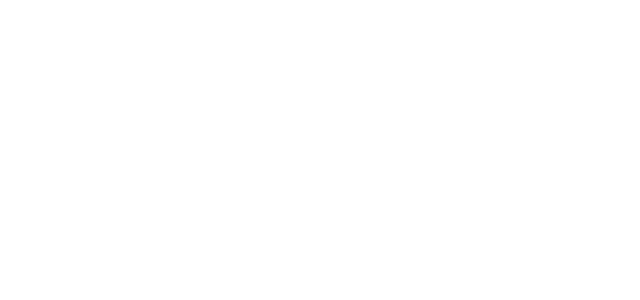
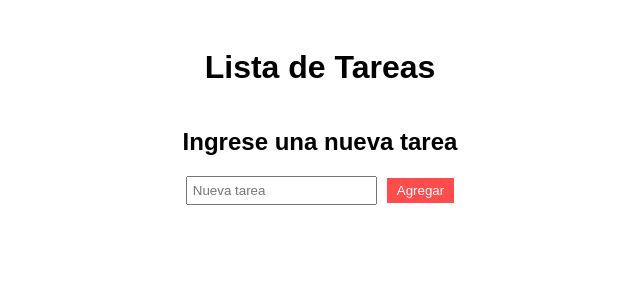
Before and after one commit to rossifrancisco/PracticasLaboratorio3, a React (Vite) app: page / in a window 1280 px wide. Shown: the top 300 px of the page, without its empty margins (320-960 px from the left). Built offline with nearby package versions, Linux system fonts and the light colour scheme.

Commit message:
Practica 4 Terminada

```diff
--- a/index.html
+++ b/index.html
@@ -3,7 +3,7 @@
   <head>
     <meta charset="UTF-8" />
     <meta name="viewport" content="width=device-width, initial-scale=1.0" />
-    <title>Rama Main Vacia</title>
+    <title>Practica4</title>
   </head>
   <body>
     <div id="root"></div>
--- a/src/App.jsx
+++ b/src/App.jsx
@@ -1,11 +1,35 @@
 import './App.css'
+import { useState } from 'react';
+import TaskList from './components/taskList/TaskList';
+import TaskInput from './components/taskInput/TaskInput';
 
 function App() {
+  const [tasks, setTasks] = useState([]);
+  const [taskId, setTaskId] = useState(0)
+
+  const addTask = (task) => {
+    const newTask = { id: taskId, text: task, completed: false };
+    setTasks([...tasks, newTask]);
+    setTaskId(taskId + 1);
+  };
+
+  const toggleComplete = (id) => {
+    setTasks(tasks.map(task =>
+      task.id === id ? { ...task, completed: !task.completed } : task
+    ));
+  };
+
+  const deleteTask = (id) => {
+    setTasks(tasks.filter(task => task.id !== id));
+  };
+
   return (
-    <div>
-
+    <div className="app">
+      <h1>Lista de Tareas</h1>
+      <TaskInput addTask={addTask} />
+      <TaskList tasks={tasks} toggleComplete={toggleComplete} deleteTask={deleteTask} />
     </div>
-  )
+  );
 }
 
-export default App
+export default App;
--- /dev/null
+++ b/src/components/taskInput/TaskInput.jsx
@@ -0,0 +1,29 @@
+import { useState } from 'react';
+
+function TaskInput({ addTask }) {
+    const [input, setInput] = useState("");
+
+    const handleSubmit = () => {
+        if (input.trim()) {
+            addTask(input);
+        }
+        setInput("");
+    };
+
+    return (
+        <div>
+            <label>
+                <h2>Ingrese una nueva tarea</h2>
+                <input
+                    type="text"
+                    value={input}
+                    placeholder="Nueva tarea"
+                    onChange={(event) => setInput(event.target.value)}
+                />
+            </label>
+            <button onClick={handleSubmit}>Agregar</button>
+        </div>
+    );
+}
+
+export default TaskInput;
--- /dev/null
+++ b/src/components/taskList/TaskList.jsx
@@ -0,0 +1,27 @@
+import React from 'react';
+
+function TaskList({ tasks, toggleComplete, deleteTask }) {
+    return (
+        <ul className="task-list">
+            {tasks.length > 0 && (
+                <li>(Click sobre la tarea para Marcar o Desmarcar)</li>
+            )}
+            {tasks.map(task => (
+                <li key={task.id} className="task-item">
+                    <p
+                        style={{
+                            textDecoration: task.completed ? 'line-through' : 'none',
+                            color: task.completed ? 'lightgray' : 'black'
+                        }}
+                        onClick={() => toggleComplete(task.id)}
+                    >
+                        {task.text}
+                    </p>
+                    <button onClick={() => deleteTask(task.id)}>Eliminar</button>
+                </li>
+            ))}
+        </ul>
+    );
+}
+
+export default TaskList;
--- a/src/index.css
+++ b/src/index.css
@@ -0,0 +1,45 @@
+.app {
+  font-family: Arial, sans-serif;
+  text-align: center;
+  padding: 20px;
+  display: flex;
+  flex-direction: column;
+  min-width: 500px;
+}
+
+.task-list {
+  list-style: none;
+  padding: 0;
+  align-self: center;
+  min-width: 500px;
+  max-width: fit-content;
+}
+
+.task-item {
+  display: flex;
+  justify-content: space-between;
+  padding: 10px;
+  border-bottom: 1px solid #ccc;
+}
+
+.task-item p {
+  cursor: pointer;
+  padding: 0px 50px 0px 0px;
+}
+
+button {
+  background-color: #ff4d4d;
+  border: none;
+  color: white;
+  padding: 5px 10px;
+  cursor: pointer;
+}
+
+button:hover {
+  background-color: #ff3333;
+}
+
+input {
+  padding: 5px;
+  margin-right: 10px;
+}
```
